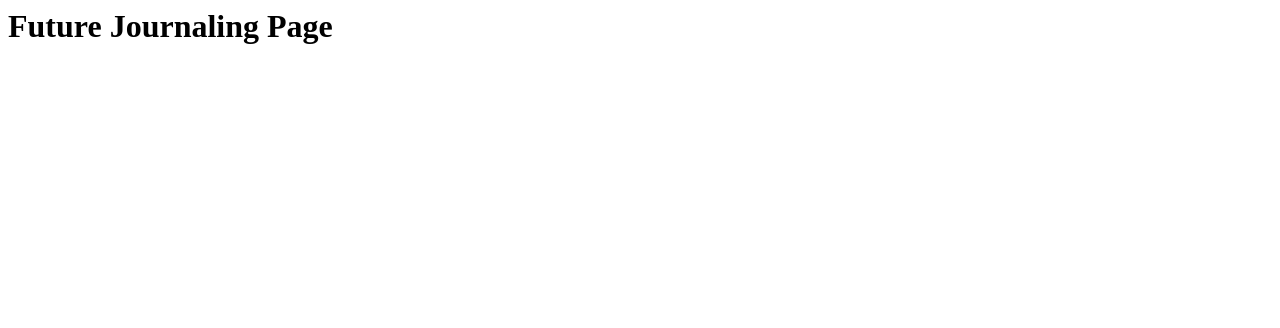
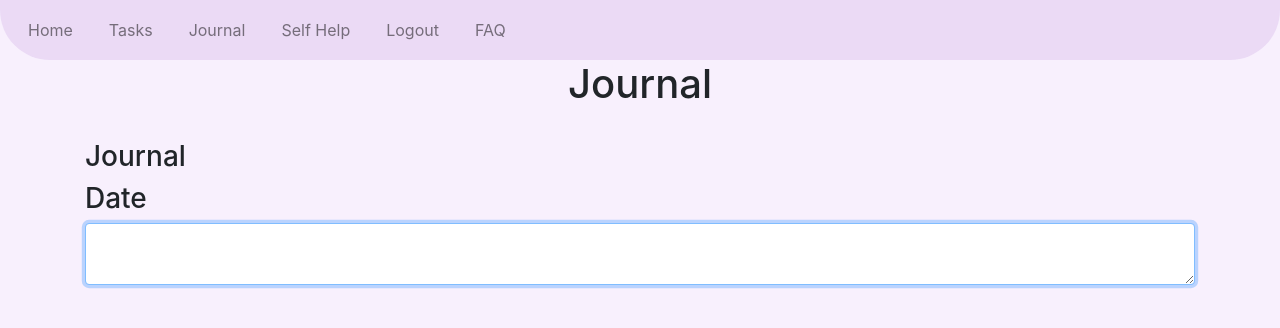
Before and after one commit to sategf/proempo-fl, a Flask app: page /journal in a window 1280 px wide. Shown: the top 328 px of the page. Run offline with Flask 3, Linux system fonts and the light colour scheme; a user stored in the database is signed in; some libraries are stand-ins or nearby versions.

Commit message:
fixed journal page again
;)

```diff
--- a/website/templates/journal.html
+++ b/website/templates/journal.html
@@ -17,5 +17,5 @@
 
 
 
-        />
+
     {% endblock %}
--- a/website/views.py
+++ b/website/views.py
@@ -57,7 +57,7 @@ def tasks():
 @views.route('/journal')
 @login_required
 def journal():
-    return "<h1>Future Journaling Page</h1>"
+    return render_template("journal.html", user=current_user)
 
 @views.route('/delete-task', methods=['POST'])
 def delete_task():
```
